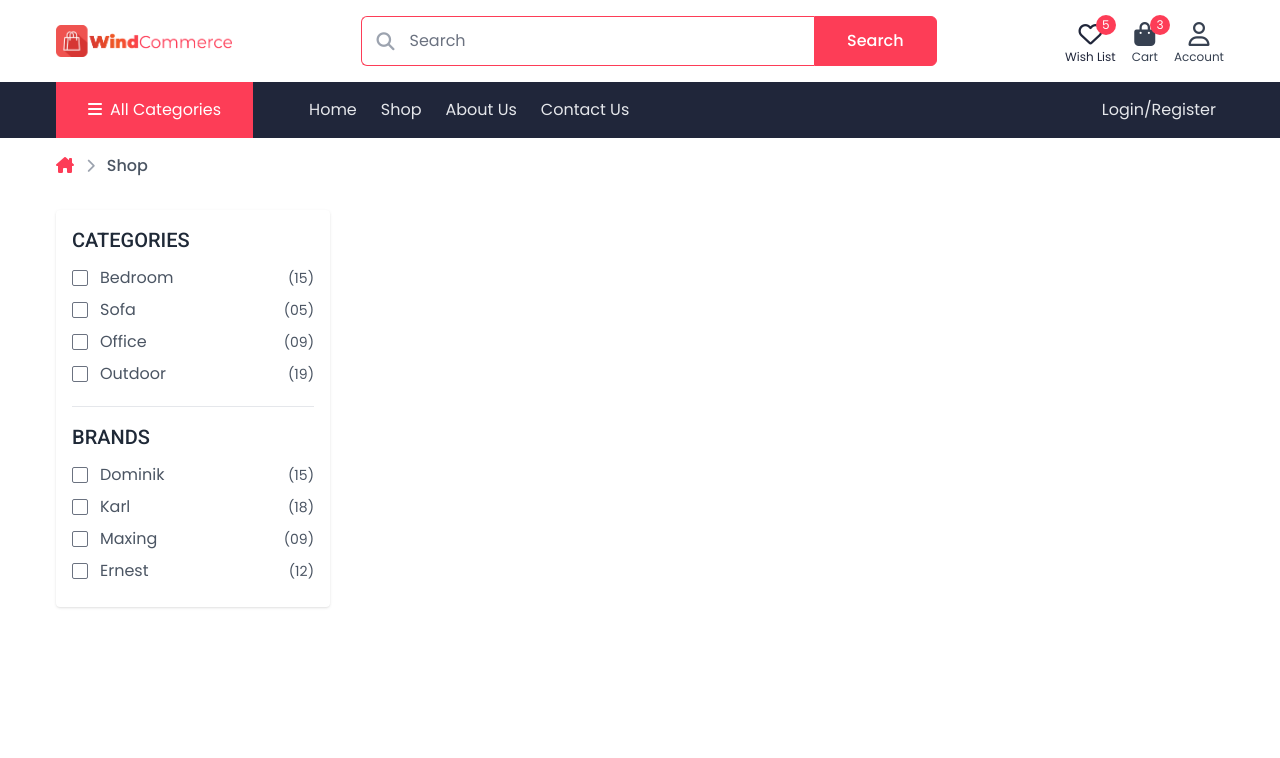
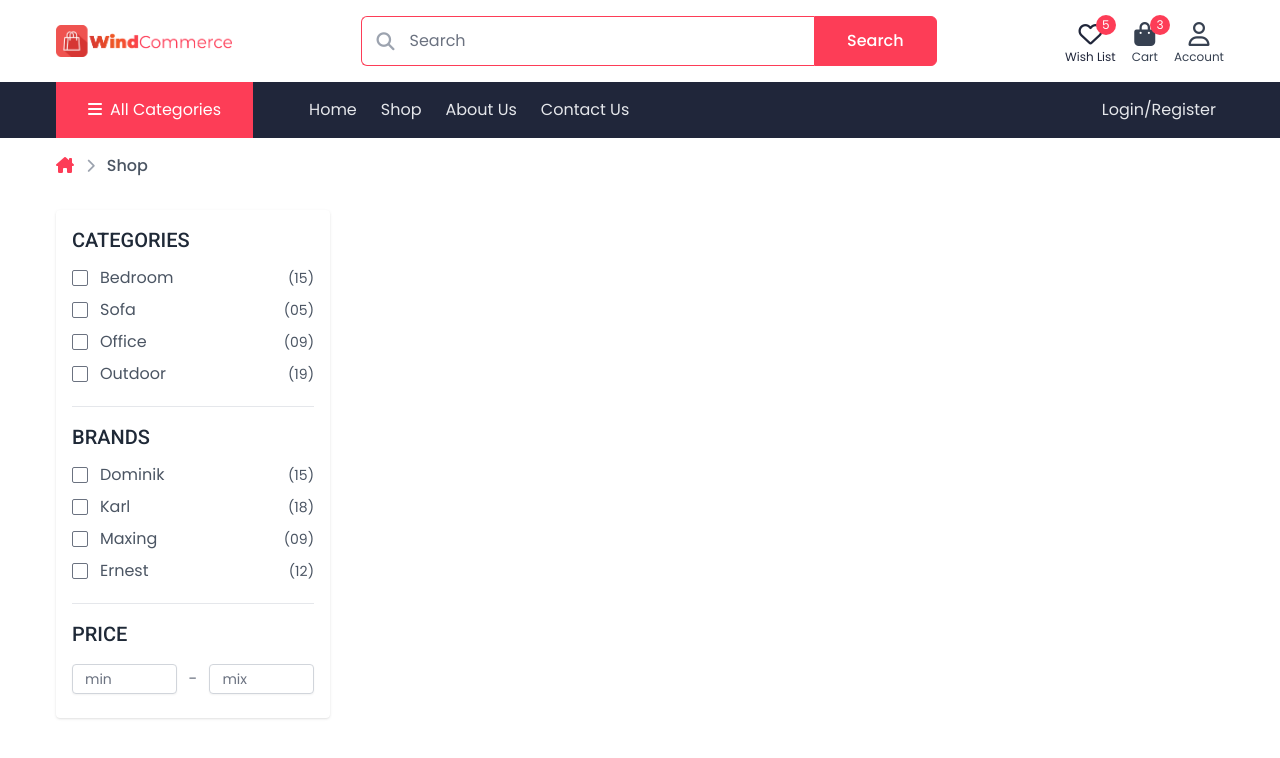
Before and after one commit to aansourav/WindCommerce, a website built with Vite: page shop.html in a window 1280 px wide. Built offline with nearby package versions, Linux system fonts and the light colour scheme.

Commit message:
Shop Page Left Sidebar Price Filter Section Added

```diff
--- a/shop.html
+++ b/shop.html
@@ -304,6 +304,24 @@
           </div>
           <!-- brand filter end -->
 
+          <!-- price filter -->
+          <div class="pt-4">
+            <h3 class="text-xl text-gray-800 mb-3 uppercase font-medium">Price</h3>
+            <div class="mt-4 flex items-center">
+              <input
+                type="text"
+                class="w-full border-gray-300 focus:ring-0 focus:border-primary px-3 py-1 text-gray-600 text-sm shadow-sm rounded"
+                placeholder="min"
+              />
+              <span class="mx-3 text-gray-500">-</span>
+              <input
+                type="text"
+                class="w-full border-gray-300 focus:ring-0 focus:border-primary px-3 py-1 text-gray-600 text-sm shadow-sm rounded"
+                placeholder="mix"
+              />
+            </div>
+          </div>
+          <!-- price filter end -->
 
         </div>
       </div>
```
